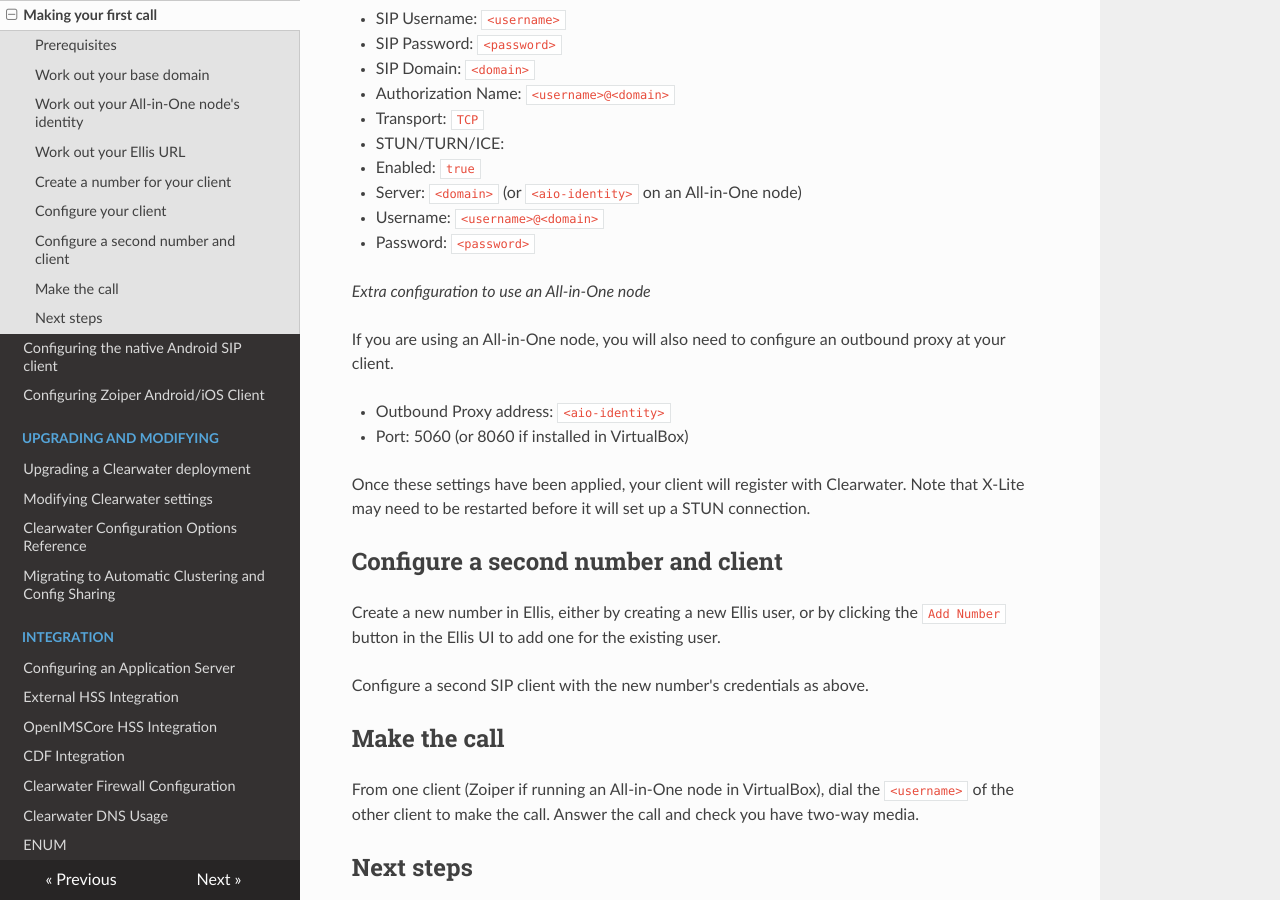
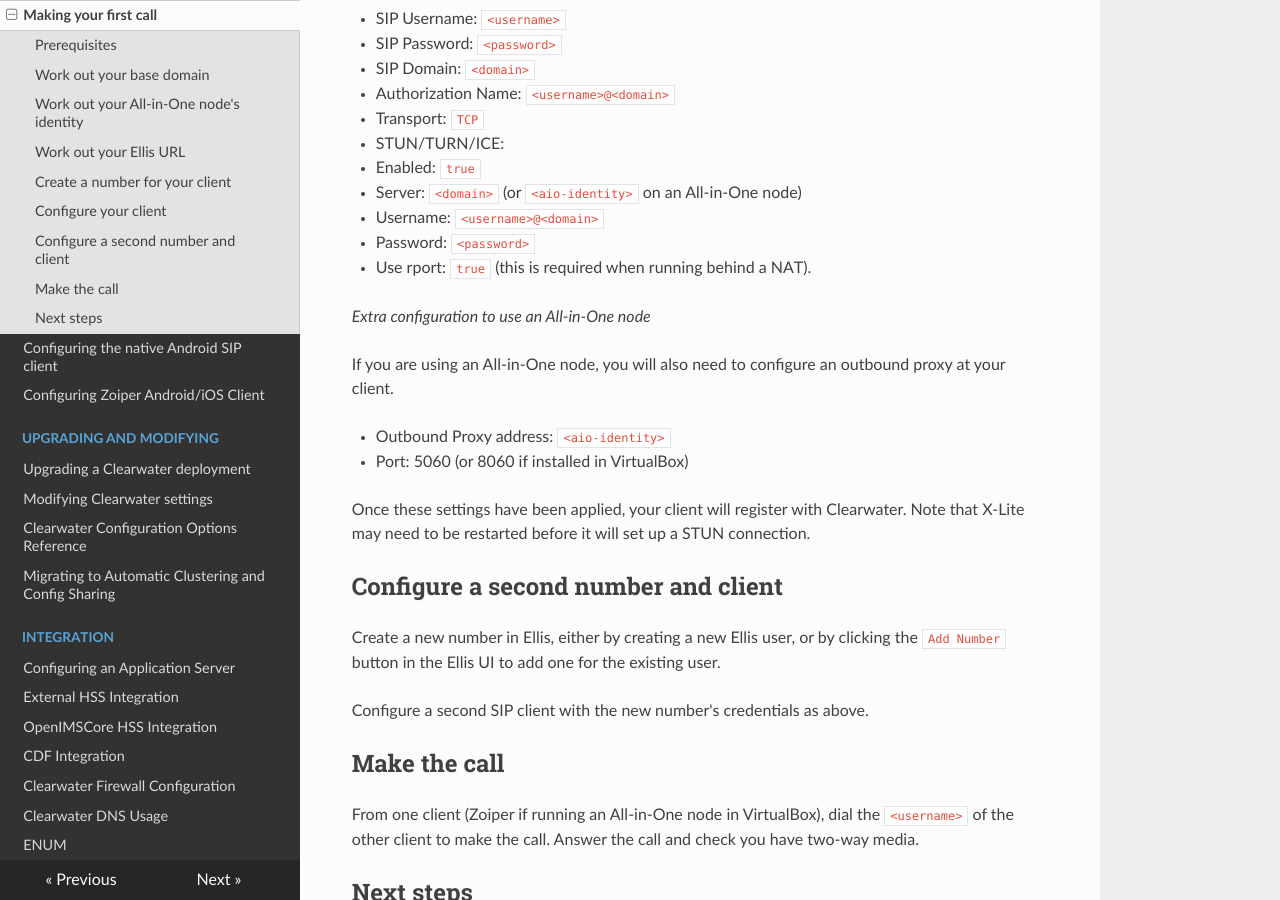
Before and after one commit to Metaswitch/clearwater-readthedocs, an MkDocs documentation site: the page built from docs/Making_your_first_call.md, in a window 1280 px wide and 900 px high, scrolled down 1847 px. Built offline with MkDocs 1.6.1, drawn with Linux system fonts in a browser that asks for light colours; nearby versions of some CDN libraries; old or Windows-style settings are respelled for this version of MkDocs.

Commit message:
Document that rport must be set to true for a NAT
This fixes sprout #1567.

```diff
--- a/docs/Making_your_first_call.md
+++ b/docs/Making_your_first_call.md
@@ -64,6 +64,7 @@ Client configuration methods vary by client, but the following information shoul
  - Server: `<domain>` (or `<aio-identity>` on an All-in-One node)
  - Username: `<username>@<domain>`
  - Password: `<password>`
+* Use rport: `true` (this is required when running behind a NAT).
 
 *Extra configuration to use an All-in-One node*
 
```
